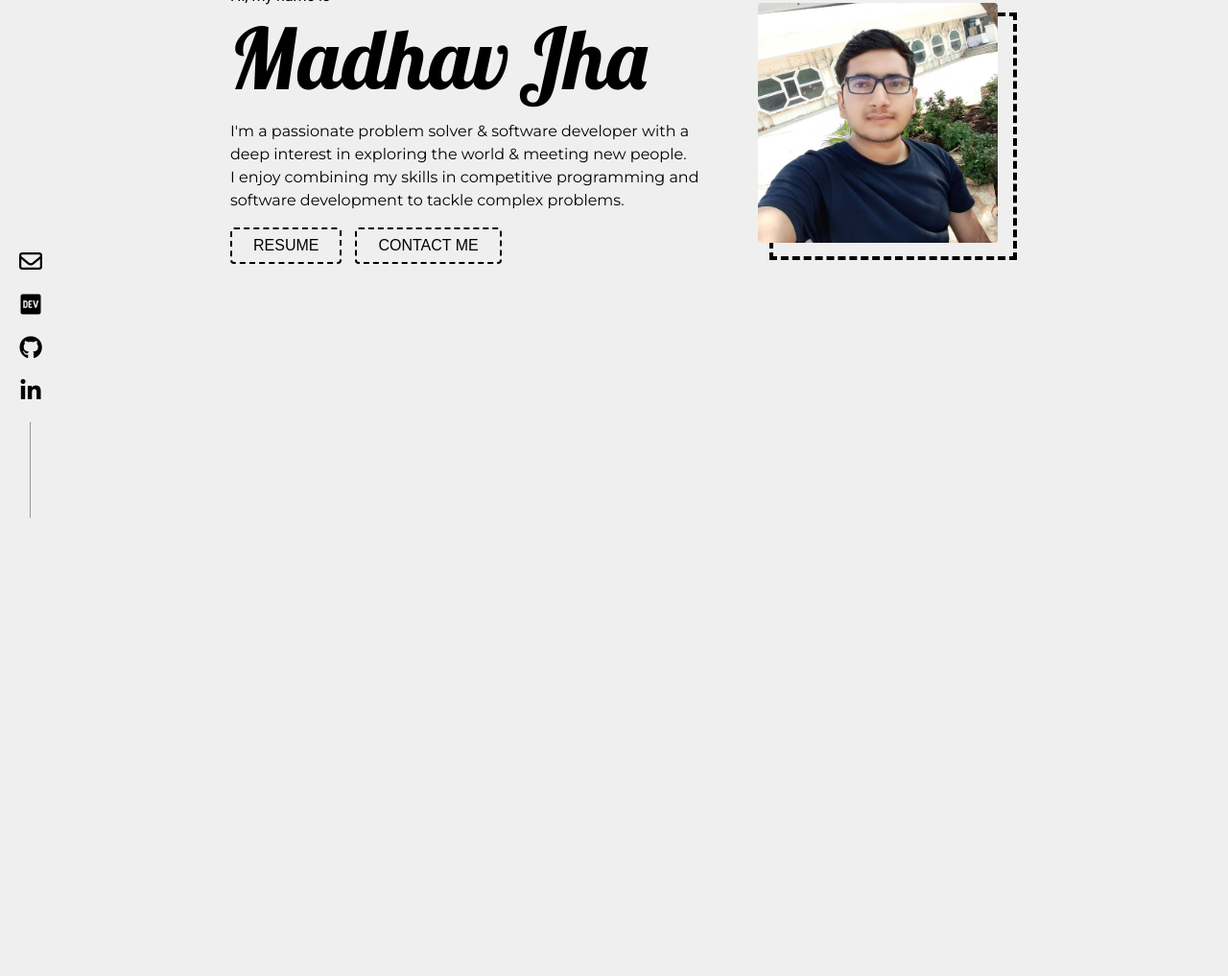
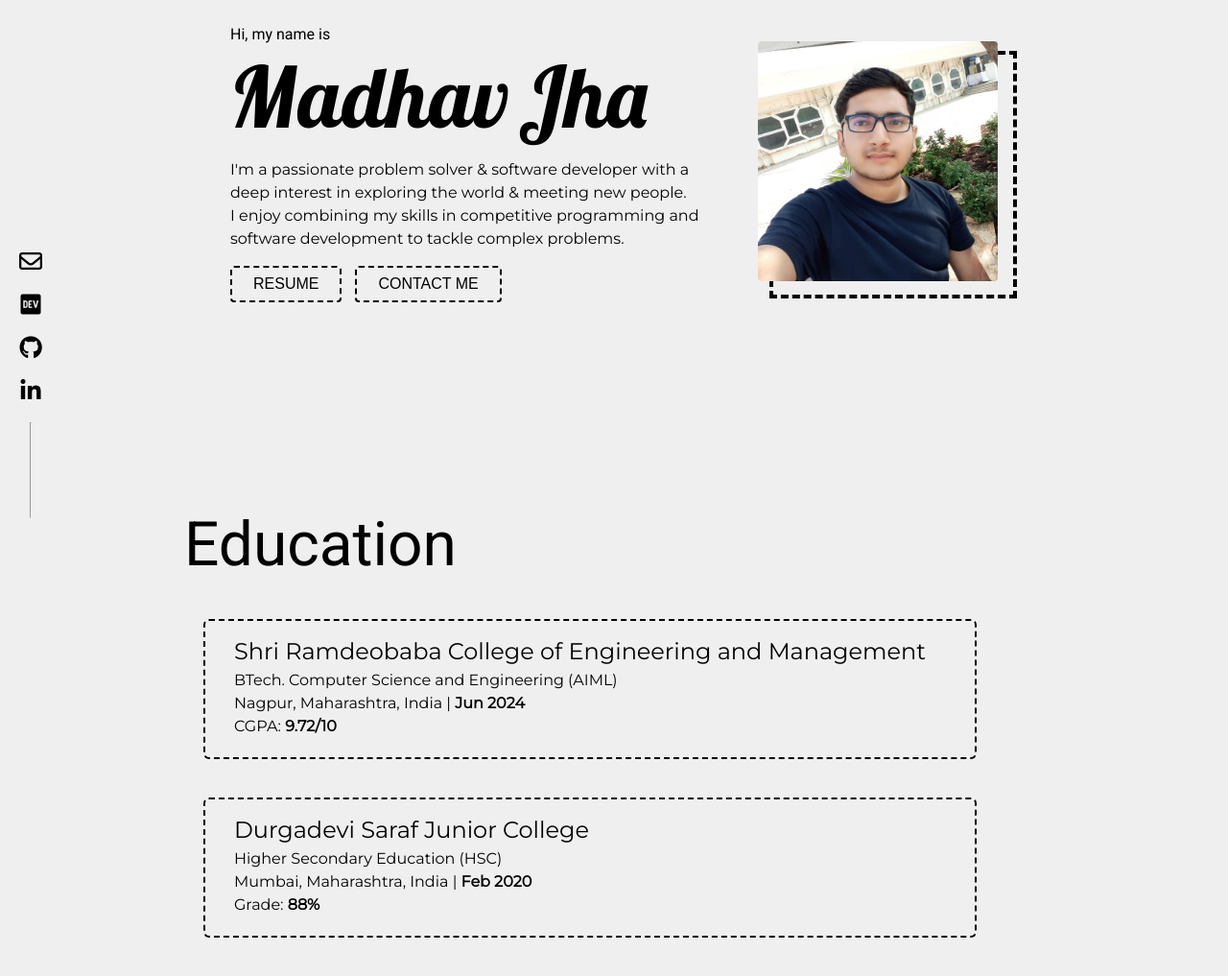
Before and after one commit to jhamadhav/jhamadhav.github.io, a plain HTML site: page index.html in a window 1280 px wide. Shown: the part 260-1277 px from the top of the page at 96% size. Before the commit the page ends 800 px from the top, so only its background shows below. Drawn offline with Linux system fonts and the light colour scheme.

Commit message:
education added

```diff
--- a/index.html
+++ b/index.html
@@ -88,7 +88,7 @@
     <script src="./scripts/main.js"></script>
 </head>
 
-<body>
+<body id="home">
     <!-- navBar -->
     <nav>
         <div class="burger" onclick="menuOpen()">
@@ -103,7 +103,7 @@
 
 
         <ul class="nav-links">
-            <a href="#about">
+            <a href="#home">
                 <li>About</li>
             </a>
             <a href="#experience">
@@ -168,6 +168,46 @@
             </div>
         </div>
     </div>
+
+    <!-- Education -->
+    <div id="education">
+        <div class="education-holder">
+            <div class="section-heading">
+                Education
+            </div>
+            <div class="edu-card">
+                <div class="institute-name">
+                    Shri Ramdeobaba College of Engineering and Management
+                </div>
+                <div class="degree-name">
+                    BTech. Computer Science and Engineering (AIML)
+                </div>
+                <div class="extra">
+                    Nagpur, Maharashtra, India | <b>Jun 2024</b>
+                </div>
+                <div class="grade">
+                    CGPA: <b>9.72/10</b>
+                </div>
+
+            </div>
+            <div class="edu-card">
+                <div class="institute-name">
+                    Durgadevi Saraf Junior College
+                </div>
+                <div class="degree-name">
+                    Higher Secondary Education (HSC)
+                </div>
+                <div class="extra">
+                    Mumbai, Maharashtra, India | <b>Feb 2020</b>
+                </div>
+                <div class="grade">
+                    Grade: <b>88%</b>
+                </div>
+
+            </div>
+
+        </div>
+    </div>
 </body>
 
 </html>
--- a/styles/_about.scss
+++ b/styles/_about.scss
@@ -3,7 +3,7 @@ $profile-pic-width: 250px;
 #about {
     margin-top: 70px;
     width: 100vw;
-    height: 80vh;
+    height: 90vh;
     display: flex;
     flex-direction: column;
     justify-content: center;
--- /dev/null
+++ b/styles/_education.scss
@@ -0,0 +1,52 @@
+.section-heading {
+    font-size: 4rem;
+    font-family: 'Roboto', sans-serif;
+
+    @include mobile {
+        font-size: 2rem;
+    }
+}
+
+#education {
+    display: flex;
+    flex-direction: column;
+    justify-content: space-around;
+    align-items: center;
+    width: 100%;
+    font-family: 'Montserrat', sans-serif;
+
+    .education-holder {
+        width: 70%;
+        align-items: flex-start;
+
+        @include mobile {
+            width: 95%;
+        }
+    }
+
+    .edu-card {
+        width: 90%;
+        margin: 40px 20px;
+        line-height: 24px;
+        border: 2px dashed #000;
+        padding: 20px 30px;
+        border-radius: 6px;
+
+        @include mobile {
+            width: 90%;
+            margin-left: 10px;
+        }
+
+        .institute-name {
+            font-size: x-large;
+            margin-bottom: 6px;
+
+            @include mobile {
+                font-size: large;
+                width: 90%;
+                font-weight: bold;
+            }
+        }
+    }
+
+}
--- a/styles/main.scss
+++ b/styles/main.scss
@@ -1,4 +1,4 @@
- @import './nav', './about';
+ @import './nav', './about', './education';
 
  //  font-family: 'Lobster Two', cursive;
  //  font-family: 'Montserrat', sans-serif;
@@ -8,6 +8,10 @@
      padding: 0;
      box-sizing: border-box;
      //  overflow-x: hidden;
+ }
+
+ html {
+     overflow-x: hidden;
  }
 
  body {
```
Also changed, not shown: styles/main.min.css, 1 other file.
